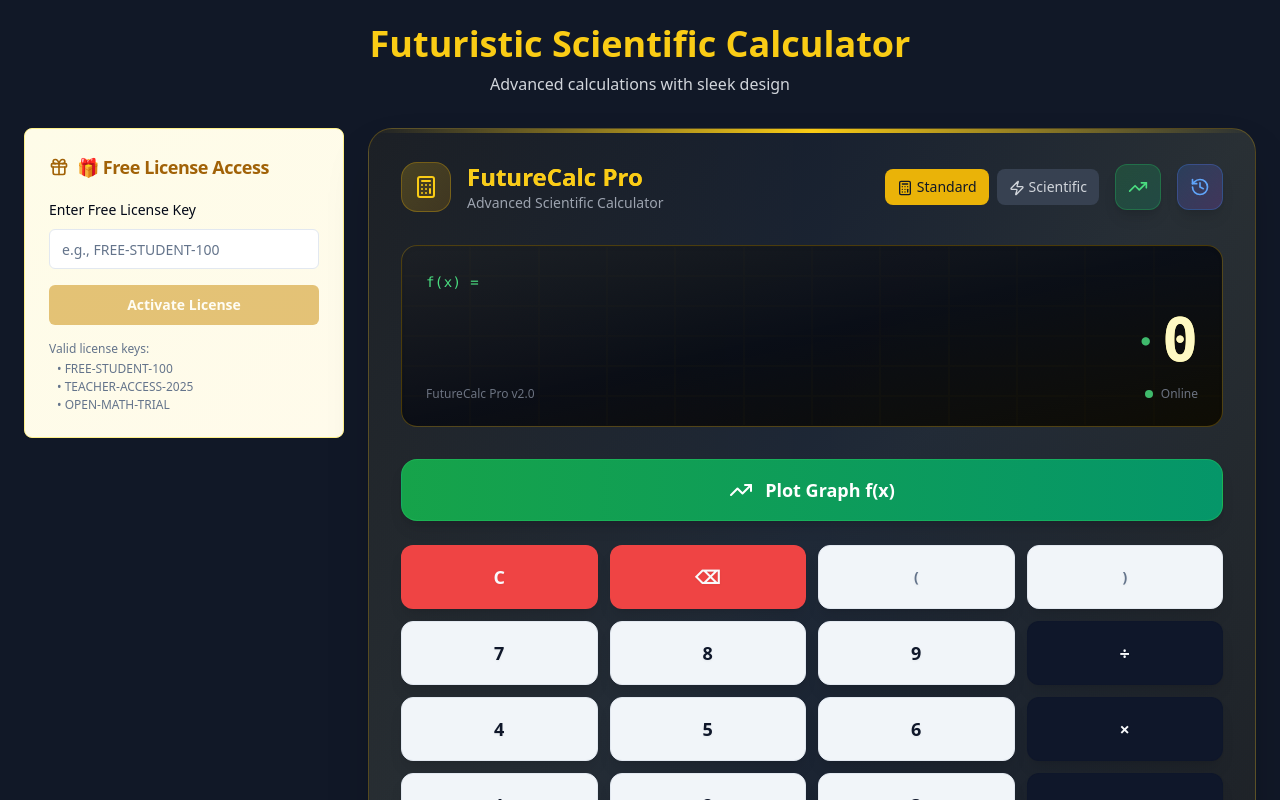
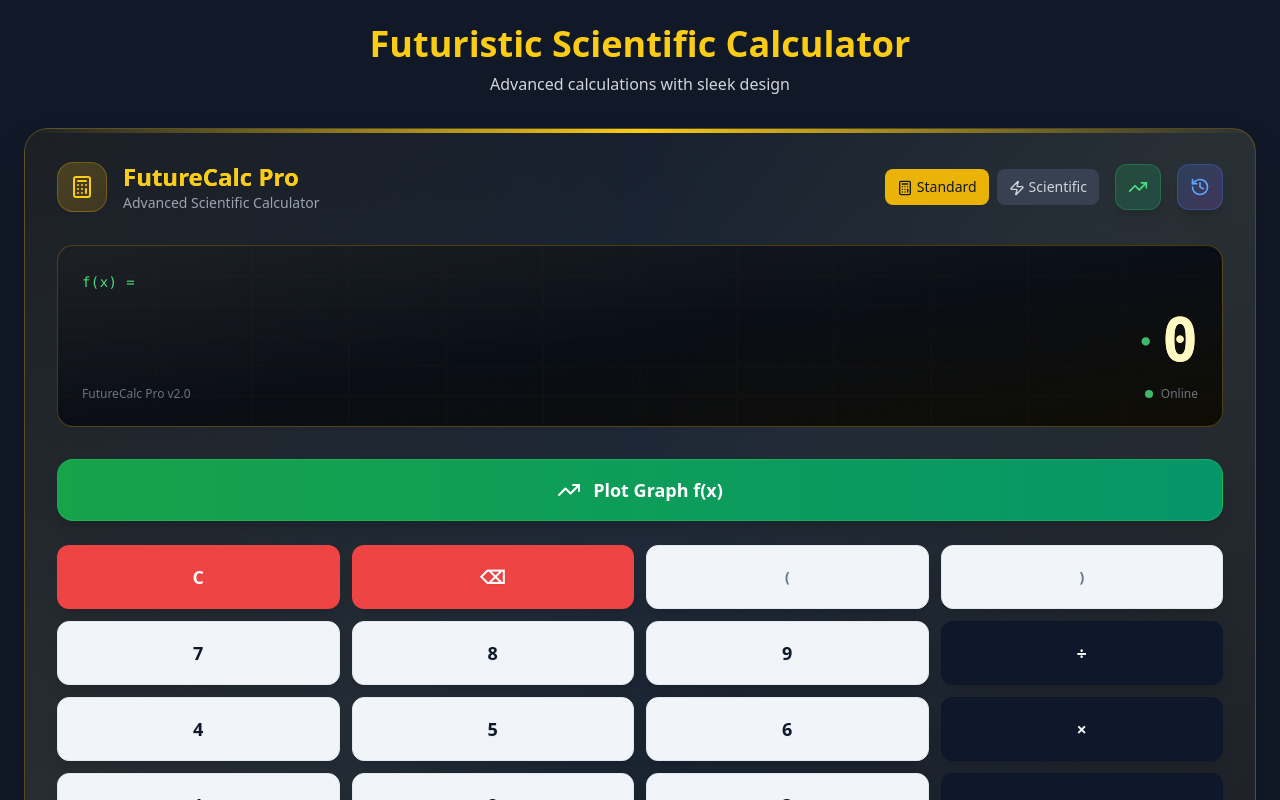
Before and after one commit to Adnaan2003/auric-math-nexus, a React (Vite) app: page / in a window 1280 px wide. Shown: the top 800 px of the page. Built offline with nearby package versions, Linux system fonts and the light colour scheme.

Commit message:
Add license activation feature
Added a new section for license activation with input field, submit button, and validation logic for license keys. Includes success and error messages, and a styled card layout.

```diff
--- a/src/components/Calculator.tsx
+++ b/src/components/Calculator.tsx
@@ -5,7 +5,6 @@ import { ScientificKeypad } from './ScientificKeypad';
 import { History } from './History';
 import { ModeToggle } from './ModeToggle';
 import { GraphPlotter } from './GraphPlotter';
-import { LicenseActivation } from './LicenseActivation';
 import { Calculator as CalcIcon, History as HistoryIcon, TrendingUp } from 'lucide-react';
 
 export const Calculator = () => {
@@ -205,11 +204,6 @@ export const Calculator = () => {
 
   return (
     <div className="flex flex-col xl:flex-row gap-3 sm:gap-4 lg:gap-6 w-full max-w-full">
-      {/* License Activation Section */}
-      <div className="w-full xl:w-80 2xl:w-96 xl:max-w-none max-w-full xl:order-first">
-        <LicenseActivation />
-      </div>
-
       {/* Main Calculator Section */}
       <div className="flex-1 min-w-0 max-w-full">
         <div className="bg-gradient-to-br from-gray-900 via-gray-800 to-gray-900 rounded-xl sm:rounded-2xl lg:rounded-3xl p-3 sm:p-4 md:p-6 lg:p-8 shadow-2xl border border-yellow-500/30 backdrop-blur-sm relative overflow-hidden">
--- a/src/components/LicenseActivation.tsx
+++ /dev/null
@@ -1,120 +0,0 @@
-import React, { useState } from 'react';
-import { Card, CardContent, CardHeader, CardTitle } from './ui/card';
-import { Input } from './ui/input';
-import { Button } from './ui/button';
-import { Gift, CheckCircle, XCircle } from 'lucide-react';
-
-const VALID_LICENSE_KEYS = [
-  'FREE-STUDENT-100',
-  'TEACHER-ACCESS-2025',
-  'OPEN-MATH-TRIAL'
-];
-
-export const LicenseActivation = () => {
-  const [licenseKey, setLicenseKey] = useState('');
-  const [isActivated, setIsActivated] = useState(false);
-  const [error, setError] = useState('');
-  const [loading, setLoading] = useState(false);
-
-  const handleSubmit = async (e: React.FormEvent) => {
-    e.preventDefault();
-    setLoading(true);
-    setError('');
-
-    // Simulate activation delay
-    await new Promise(resolve => setTimeout(resolve, 800));
-
-    if (VALID_LICENSE_KEYS.includes(licenseKey.trim().toUpperCase())) {
-      setIsActivated(true);
-      setError('');
-    } else {
-      setError('❌ Invalid License Key. Please try again.');
-    }
-
-    setLoading(false);
-  };
-
-  if (isActivated) {
-    return (
-      <Card className="bg-gradient-to-br from-emerald-50 to-green-50 border-emerald-200 dark:from-emerald-950/20 dark:to-green-950/20 dark:border-emerald-800/30">
-        <CardHeader className="pb-4">
-          <CardTitle className="text-emerald-700 dark:text-emerald-400 text-lg font-semibold flex items-center gap-2">
-            <CheckCircle className="w-5 h-5" />
-            🎁 Free License Access
-          </CardTitle>
-        </CardHeader>
-        <CardContent>
-          <div className="text-center space-y-3">
-            <div className="p-4 bg-emerald-100 dark:bg-emerald-900/30 rounded-lg border border-emerald-200 dark:border-emerald-800/50">
-              <p className="text-emerald-800 dark:text-emerald-300 font-medium">
-                ✅ License Activated! Enjoy full access.
-              </p>
-            </div>
-            <p className="text-sm text-muted-foreground">
-              Premium features are now unlocked for your session.
-            </p>
-          </div>
-        </CardContent>
-      </Card>
-    );
-  }
-
-  return (
-    <Card className="bg-gradient-to-br from-yellow-50 to-amber-50 border-yellow-200 dark:from-yellow-950/20 dark:to-amber-950/20 dark:border-yellow-800/30">
-      <CardHeader className="pb-4">
-        <CardTitle className="text-yellow-700 dark:text-yellow-400 text-lg font-semibold flex items-center gap-2">
-          <Gift className="w-5 h-5" />
-          🎁 Free License Access
-        </CardTitle>
-      </CardHeader>
-      <CardContent>
-        <form onSubmit={handleSubmit} className="space-y-4">
-          <div className="space-y-2">
-            <label htmlFor="license-key" className="text-sm font-medium text-foreground">
-              Enter Free License Key
-            </label>
-            <Input
-              id="license-key"
-              type="text"
-              value={licenseKey}
-              onChange={(e) => setLicenseKey(e.target.value)}
-              placeholder="e.g., FREE-STUDENT-100"
-              className="bg-background border-input focus:border-ring focus:ring-ring"
-              disabled={loading}
-            />
-          </div>
-
-          {error && (
-            <div className="p-3 bg-destructive/10 border border-destructive/20 rounded-md">
-              <p className="text-destructive text-sm font-medium">{error}</p>
-            </div>
-          )}
-
-          <Button
-            type="submit"
-            disabled={!licenseKey.trim() || loading}
-            className="w-full bg-yellow-600 hover:bg-yellow-700 dark:bg-yellow-700 dark:hover:bg-yellow-600 text-white font-semibold"
-          >
-            {loading ? (
-              <div className="flex items-center gap-2">
-                <div className="w-4 h-4 border-2 border-white/30 border-t-white rounded-full animate-spin" />
-                Activating...
-              </div>
-            ) : (
-              'Activate License'
-            )}
-          </Button>
-
-          <div className="text-xs text-muted-foreground space-y-1">
-            <p className="font-medium">Valid license keys:</p>
-            <ul className="space-y-0.5 pl-2">
-              <li>• FREE-STUDENT-100</li>
-              <li>• TEACHER-ACCESS-2025</li>
-              <li>• OPEN-MATH-TRIAL</li>
-            </ul>
-          </div>
-        </form>
-      </CardContent>
-    </Card>
-  );
-};
```
